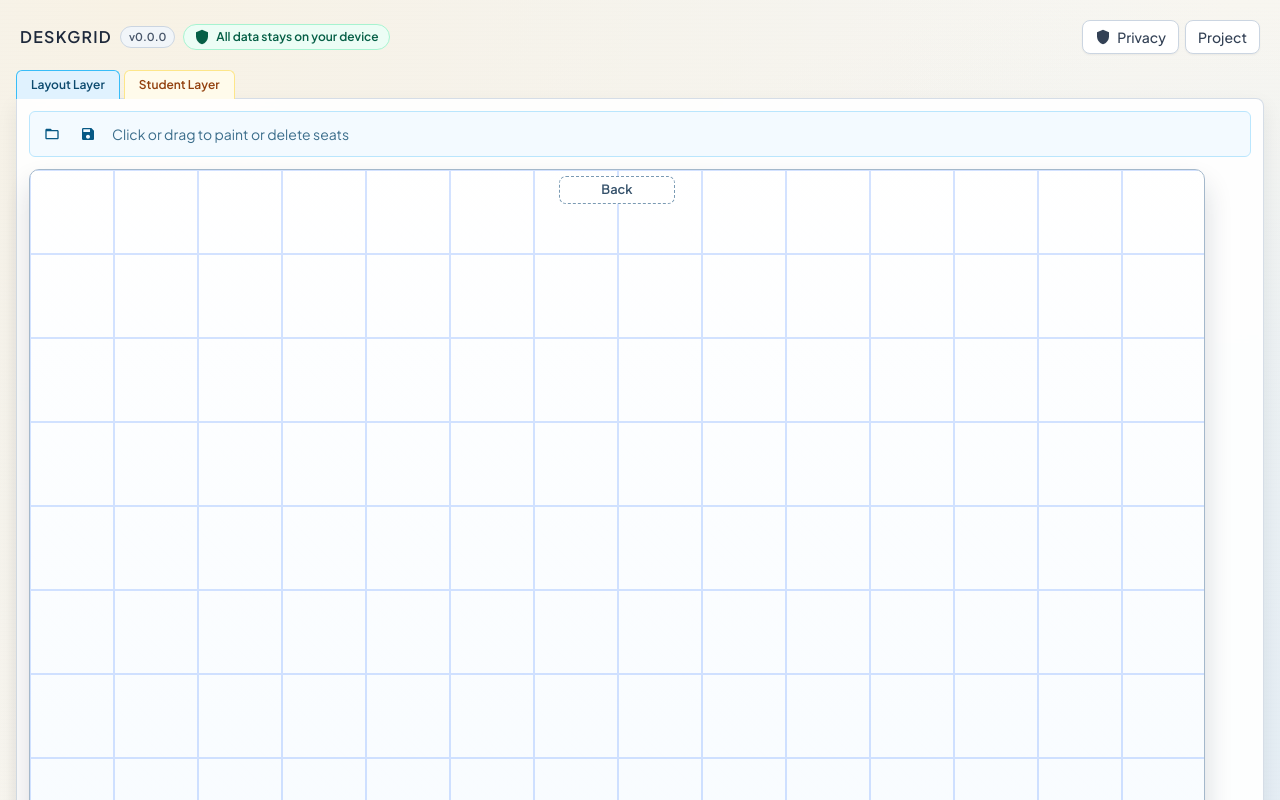
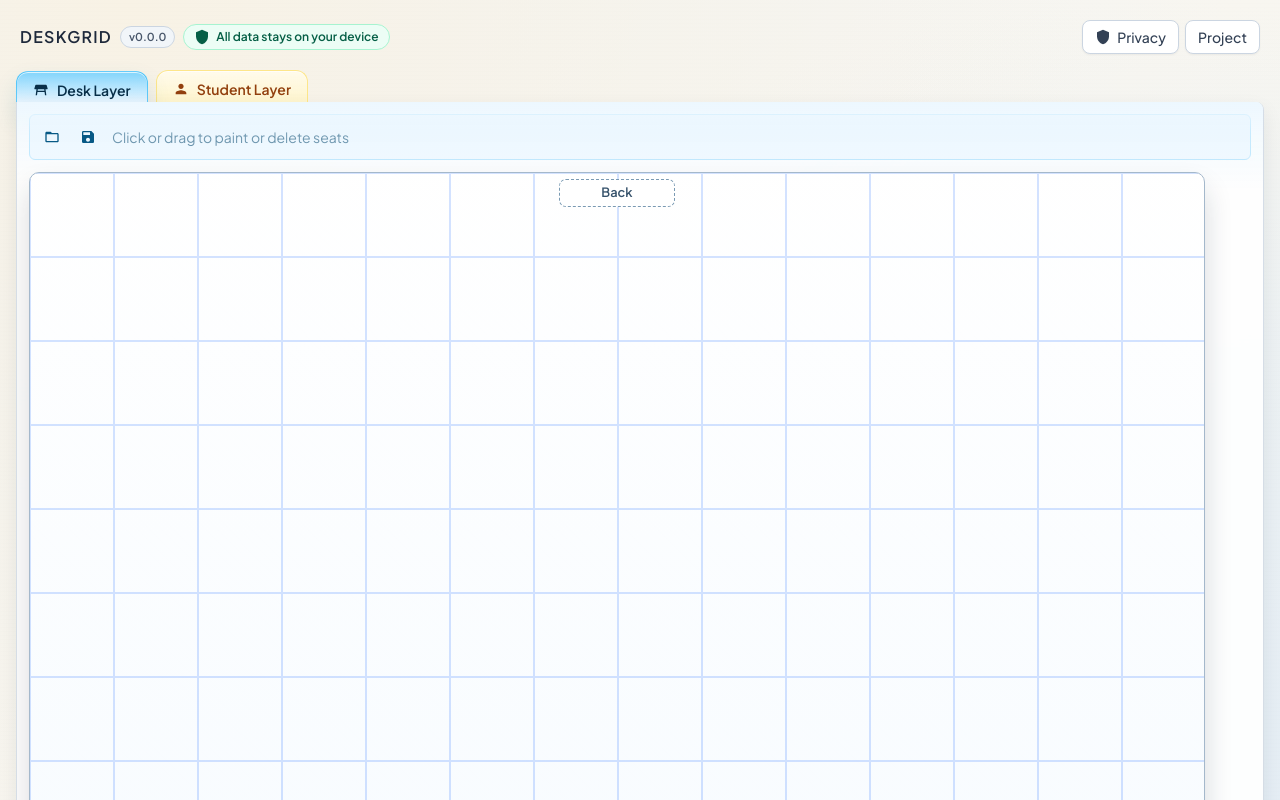
Before and after one commit to Peaj/DeskGrid, a React (Vite) app: page / in a window 1280 px wide. Shown: the top 800 px of the page. Built offline with nearby package versions, Linux system fonts and the light colour scheme.

Commit message:
Enhance tab style

```diff
--- a/src/App.tsx
+++ b/src/App.tsx
@@ -7,7 +7,7 @@ import { StudentBench } from './components/StudentBench';
 import { TopBar } from './components/TopBar';
 import { ToastStack } from './components/ToastStack';
 import { Toolbar } from './components/Toolbar';
-import { ImportIcon, LoadIcon, SaveIcon } from './components/icons';
+import { DeskLayerIcon, ImportIcon, LoadIcon, SaveIcon, StudentPortraitIcon } from './components/icons';
 import { useDeskGridStore } from './store/useDeskGridStore';
 
 async function readFileText(file: File): Promise<string> {
@@ -107,7 +107,7 @@ export default function App() {
         onClearLocal={clearProjectLocal}
       />
 
-      <section className="mt-3">
+      <section className={`mt-3 workspace-stage ${activeLayer === 'layout' ? 'mode-layout' : 'mode-student'}`}>
         <div className="layer-tabs" role="tablist" aria-label="Workspace layer tabs">
           <button
             role="tab"
@@ -115,7 +115,8 @@ export default function App() {
             className={`layer-tab layer-tab-layout ${activeLayer === 'layout' ? 'is-active' : ''}`}
             onClick={() => setActiveLayer('layout')}
           >
-            Layout Layer
+            <DeskLayerIcon className="layer-tab-icon" />
+            <span>Desk Layer</span>
           </button>
           <button
             role="tab"
@@ -123,13 +124,14 @@ export default function App() {
             className={`layer-tab layer-tab-student ${activeLayer === 'student' ? 'is-active' : ''}`}
             onClick={() => setActiveLayer('student')}
           >
-            Student Layer
+            <StudentPortraitIcon className="layer-tab-icon" />
+            <span>Student Layer</span>
           </button>
         </div>
 
-        <div className={`panel workspace-shell ${activeLayer === 'layout' ? 'mode-layout' : 'mode-student'}`}>
+        <div className="panel workspace-shell">
           <Toolbar
-            ariaLabel={activeLayer === 'layout' ? 'Layout toolbar' : 'Student toolbar'}
+            ariaLabel={activeLayer === 'layout' ? 'Desk toolbar' : 'Student toolbar'}
             actions={activeLayer === 'layout' ? layoutToolbarActions : studentToolbarActions}
             helperText={toolbarHelperText}
           />
--- a/src/components/icons.tsx
+++ b/src/components/icons.tsx
@@ -12,6 +12,7 @@ import {
   MdSwapHoriz,
   MdRemove,
   MdShield,
+  MdTableRestaurant,
   MdUploadFile,
   MdWarningAmber,
   MdCreateNewFolder,
@@ -51,3 +52,4 @@ export const CrossIcon = withDefaultClass(MdCancel);
 export const MinusIcon = withDefaultClass(MdRemove);
 export const CloseIcon = withDefaultClass(MdClose);
 export const PrivacyIcon = withDefaultClass(MdShield);
+export const DeskLayerIcon = withDefaultClass(MdTableRestaurant);
--- a/src/style.css
+++ b/src/style.css
@@ -222,48 +222,111 @@
     @apply min-h-0 rounded-lg border border-slate-300/80 bg-white/90 p-3 shadow-panel backdrop-blur-[1px];
   }
 
+  .workspace-stage {
+    --workspace-top-tint: rgba(236, 247, 255, 0.98);
+    --workspace-top-tint-fade: rgba(224, 242, 254, 0.36);
+    --workspace-tab-border: rgba(56, 189, 248, 0.75);
+    --workspace-tab-shadow: rgba(14, 116, 144, 0.14);
+  }
+
+  .workspace-stage.mode-layout {
+    --workspace-top-tint: rgba(236, 247, 255, 0.98);
+    --workspace-top-tint-fade: rgba(224, 242, 254, 0.36);
+    --workspace-tab-border: rgba(56, 189, 248, 0.75);
+    --workspace-tab-shadow: rgba(14, 116, 144, 0.14);
+  }
+
+  .workspace-stage.mode-student {
+    --workspace-top-tint: rgba(255, 249, 233, 0.98);
+    --workspace-top-tint-fade: rgba(254, 243, 199, 0.38);
+    --workspace-tab-border: rgba(245, 158, 11, 0.7);
+    --workspace-tab-shadow: rgba(180, 83, 9, 0.14);
+  }
+
   .grid-shell {
     @apply max-w-full;
   }
 
   .workspace-shell {
-    @apply rounded-tl-none;
+    @apply relative overflow-hidden rounded-tl-none;
+    z-index: 15;
+    margin-top: -4px;
+    border-top-width: 0;
+  }
+
+  .workspace-shell::before {
+    content: '';
+    position: absolute;
+    inset: -1px 0 auto 0;
+    height: 5.6rem;
+    pointer-events: none;
+    background: linear-gradient(180deg, var(--workspace-top-tint) 0%, var(--workspace-top-tint-fade) 34%, rgba(255, 255, 255, 0) 100%);
   }
 
   .layer-tabs {
-    @apply relative z-10 inline-flex items-end gap-1;
+    @apply relative z-10 flex w-fit items-end gap-2;
   }
 
   .layer-tab {
-    @apply relative -mb-px rounded-t-md border border-b-0 border-slate-300 bg-slate-100 px-3.5 py-1.5 text-xs font-semibold text-slate-600 transition-all;
+    @apply relative -mb-px inline-flex items-center gap-2 rounded-t-xl border border-b-0 border-slate-300 px-4 py-2 text-sm font-semibold text-slate-600 transition-all;
+    box-shadow: inset 0 1px 0 rgba(255, 255, 255, 0.66);
   }
 
   .layer-tab-layout {
-    @apply border-sky-200 bg-sky-50 text-sky-800;
+    background: linear-gradient(180deg, rgba(240, 249, 255, 0.98) 0%, rgba(224, 242, 254, 0.94) 100%);
+    @apply border-sky-200 text-sky-800;
   }
 
   .layer-tab-layout:hover {
-    @apply bg-sky-100;
+    background: linear-gradient(180deg, rgba(224, 242, 254, 1) 0%, rgba(186, 230, 253, 0.95) 100%);
   }
 
   .layer-tab-student {
-    @apply border-amber-200 bg-amber-50 text-amber-800;
+    background: linear-gradient(180deg, rgba(255, 251, 235, 0.98) 0%, rgba(254, 243, 199, 0.95) 100%);
+    @apply border-amber-200 text-amber-800;
   }
 
   .layer-tab-student:hover {
-    @apply bg-amber-100;
+    background: linear-gradient(180deg, rgba(254, 243, 199, 1) 0%, rgba(253, 230, 138, 0.95) 100%);
   }
 
   .layer-tab.is-active {
-    @apply z-20 bg-white text-slate-800;
+    @apply z-20 text-slate-900;
+    transform: translateY(1px);
+  }
+
+  .layer-tab.is-active::after {
+    content: '';
+    position: absolute;
+    left: -1px;
+    right: -1px;
+    bottom: -2px;
+    height: 4px;
+    background: var(--workspace-top-tint);
   }
 
   .layer-tab-layout.is-active {
-    @apply border-sky-400 bg-sky-100 text-sky-900;
+    border-color: var(--workspace-tab-border);
+    background: linear-gradient(180deg, rgba(125, 211, 252, 0.96) 0%, rgba(224, 242, 254, 0.98) 78%, rgba(236, 247, 255, 0.98) 100%);
+    box-shadow:
+      0 12px 24px var(--workspace-tab-shadow),
+      inset 0 1px 0 rgba(255, 255, 255, 0.72);
+    @apply text-sky-950;
   }
 
   .layer-tab-student.is-active {
-    @apply border-amber-400 bg-amber-100 text-amber-900;
+    border-color: var(--workspace-tab-border);
+    background: linear-gradient(180deg, rgba(252, 211, 77, 0.95) 0%, rgba(254, 243, 199, 0.98) 78%, rgba(255, 249, 233, 0.98) 100%);
+    box-shadow:
+      0 12px 24px var(--workspace-tab-shadow),
+      inset 0 1px 0 rgba(255, 255, 255, 0.7);
+    @apply text-amber-950;
+  }
+
+  .layer-tab-icon {
+    width: 1rem;
+    height: 1rem;
+    flex: none;
   }
 
   .toolbar {
```
